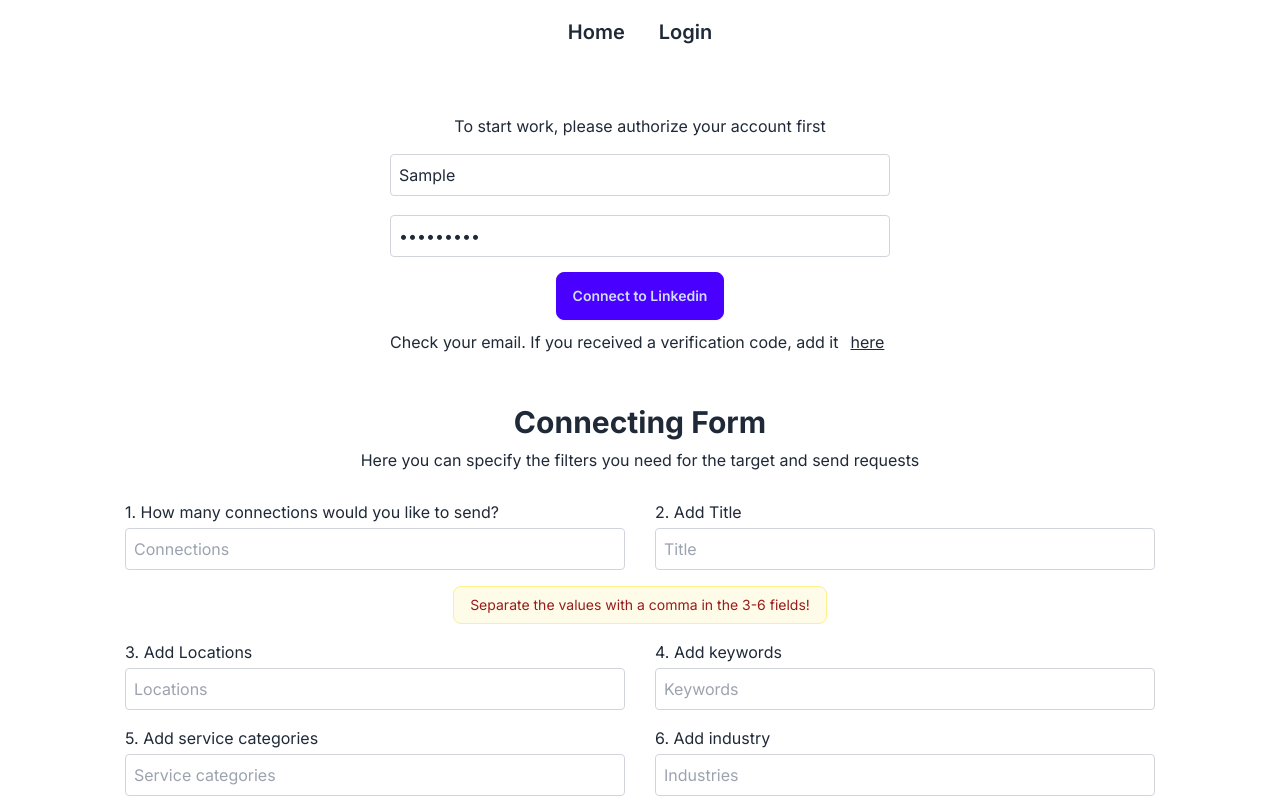
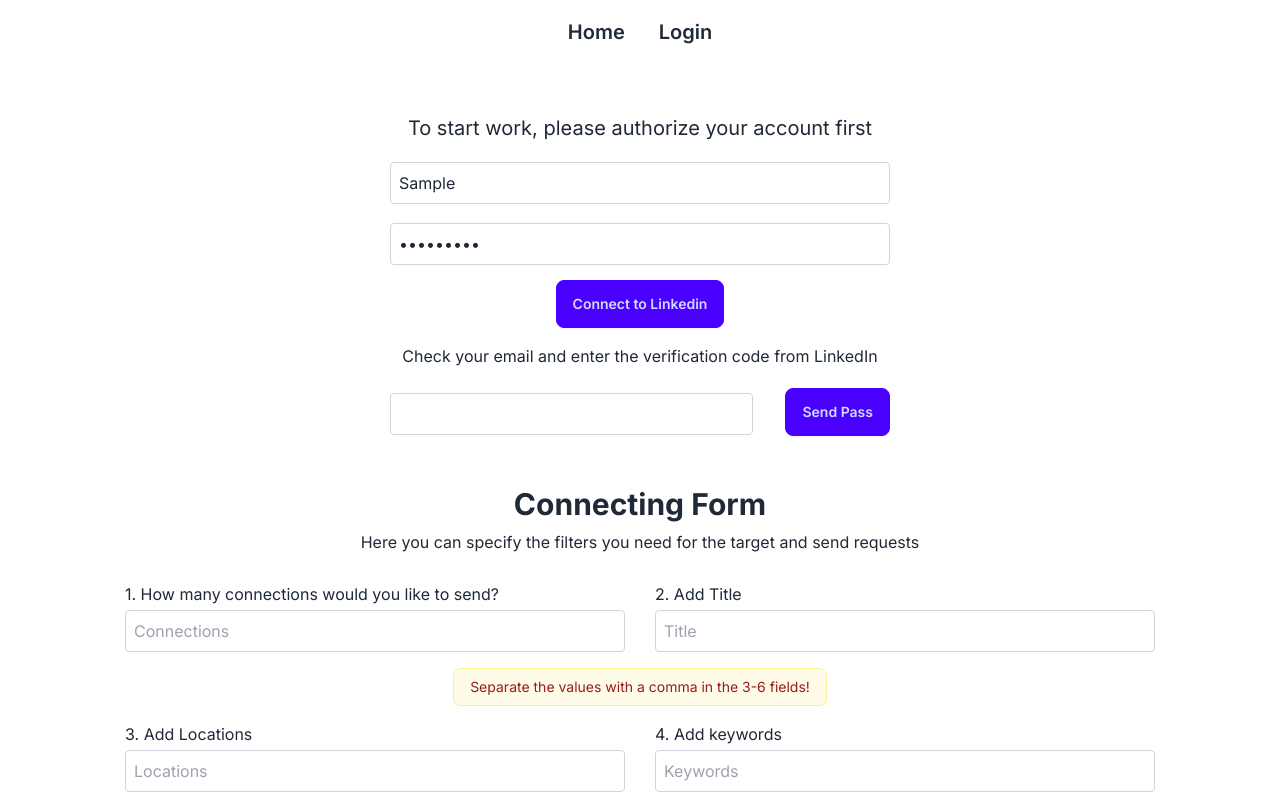
Before and after one commit to SakhnoDima/linkedn-app, a Next.js app: page /linkedin in a window 1280 px wide. Both pictures are taken after typing "Sample", "Sample123" into the empty fields and a click on the button "Connect to Linkedin". Shown: the top 800 px of the page. Built offline with nearby package versions, Linux system fonts and the light colour scheme; no server answers; the database is empty.

Commit message:
change confirm code conponent

```diff
--- a/src/app/components/linkedin-auth.js
+++ b/src/app/components/linkedin-auth.js
@@ -1,26 +1,23 @@
 "use client";
-
 
 import { useState } from "react";
 import LinkedinSignUpForm from "./linkedin-sign-up-form";
-import ShowPopUp from "./show-pop-up";
+import SaveCodeForm from "./save-user-cod";
 
-
-const LinkedinAuth = ({isAuth}) => {
-
-  const [isLinkedinAuth, setIsLinkedinAuth] = useState(isAuth)
-
+const LinkedinAuth = ({ isAuth }) => {
+  const [isLinkedinAuth, setIsLinkedinAuth] = useState(isAuth);
+  const [isCodeConfirm, setIsCodeConfirm] = useState(false);
   if (isLinkedinAuth) {
-    return
+    return;
   }
 
   return (
-    <div className="w-[500px] mt-[50px] mx-auto">
-      <h2 className="mb-3 text-center">
+    <div className="w-[500px] mt-[50px] mx-auto flex flex-col items-center">
+      <h2 className="text-xl mb-[16px]">
         To start work, please authorize your account first
       </h2>
-      <LinkedinSignUpForm setIsLinkedinAuth={setIsLinkedinAuth} />
-      <ShowPopUp/>
+      <LinkedinSignUpForm setIsCodeConfirm={setIsCodeConfirm} setIsLinkedinAuth={setIsLinkedinAuth} />
+     {!!isCodeConfirm && <SaveCodeForm />}
     </div>
   );
 };
--- a/src/app/components/linkedin-sign-up-form.js
+++ b/src/app/components/linkedin-sign-up-form.js
@@ -10,7 +10,7 @@ import { useToastContext } from "../context/toast-context";
 import Input from "./input";
 import Button from "./button";
 
-const LinkedinSignUpForm = ({ setIsLinkedinAuth }) => {
+const LinkedinSignUpForm = ({ setIsLinkedinAuth, setIsCodeConfirm }) => {
   const showToast = useToastContext();
   const { data: session, update } = useSession();
 
@@ -24,31 +24,32 @@ const LinkedinSignUpForm = ({ setIsLinkedinAuth }) => {
   });
 
   const handleSubmit = async (values, { setSubmitting }) => {
-    try {
-      const linkedinAuthorization = await axios.post(
-        "/api/lambda-authorize",
-        {
-          pass: values.pass,
-          login: values.login,
-          userId: session.user.id,
-        },
-        {
-          headers: {
-            "Content-Type": "application/json",
-          },
-          timeout: 600000,
-        }
-      );
+    setIsCodeConfirm(true)
+    // try {
+    //   const linkedinAuthorization = await axios.post(
+    //     "/api/lambda-authorize",
+    //     {
+    //       pass: values.pass,
+    //       login: values.login,
+    //       userId: session.user.id,
+    //     },
+    //     {
+    //       headers: {
+    //         "Content-Type": "application/json",
+    //       },
+    //       timeout: 600000,
+    //     }
+    //   );
 
-      showToast(linkedinAuthorization.data.message, "success");
-      setIsLinkedinAuth(true);
-      update({ isLinkedinAuth: true });
-    } catch (error) {
-      console.log(error);
-      showToast(error.response.data.message, "error");
-    } finally {
-      setSubmitting(false);
-    }
+    //   showToast(linkedinAuthorization.data.message, "success");
+    //   setIsLinkedinAuth(true);
+    //   update({ isLinkedinAuth: true });
+    // } catch (error) {
+    //   console.log(error);
+    //   showToast(error.response.data.message, "error");
+    // } finally {
+    //   setSubmitting(false);
+    // }
   };
 
   return (
--- a/src/app/components/save-user-cod.js
+++ b/src/app/components/save-user-cod.js
@@ -31,12 +31,12 @@ const SaveCodeForm = () => {
   };
 
   return (
-    <div className="w-[700px] p-[50px] flex flex-col gap-[20px]">
+    <div className="w-[100%] flex flex-col gap-[20px] mt-[16px]">
       <p className="text-center">
         Check your email and enter the verification code from LinkedIn
       </p>
       <form
-        className="flex flex-col gap-8 items-center"
+        className="flex flex-row gap-8 items-center"
         onSubmit={handleSubmit}
       >
         <Input
--- a/src/app/components/show-pop-up.js
+++ /dev/null
@@ -1,15 +0,0 @@
-"use client";
-import SaveCodeForm from "./save-user-cod";
-import { useModalContext } from "../context/modal-context";
-
-const ShowPopUp = () => {
-  const { openModal } = useModalContext();
-  return (
-    <p className="mt-[10px]">
-      Check your email. If you received a verification code, add it
-      <span className="underline cursor-pointer hover:text-blue-500 ml-3" onClick={() => openModal(<SaveCodeForm />)}>here </span>
-    </p>
-  );
-};
-
-export default ShowPopUp;
```
